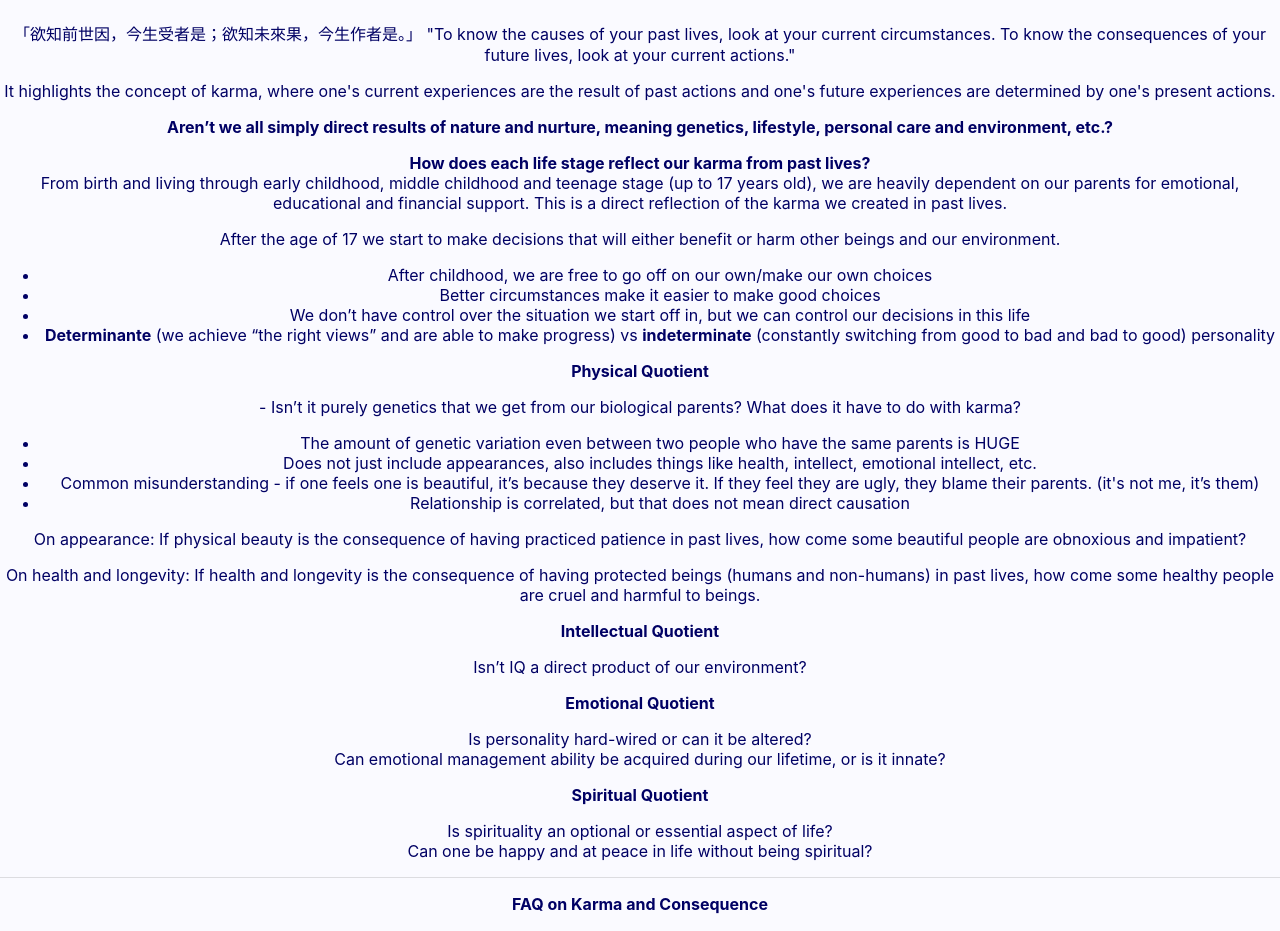
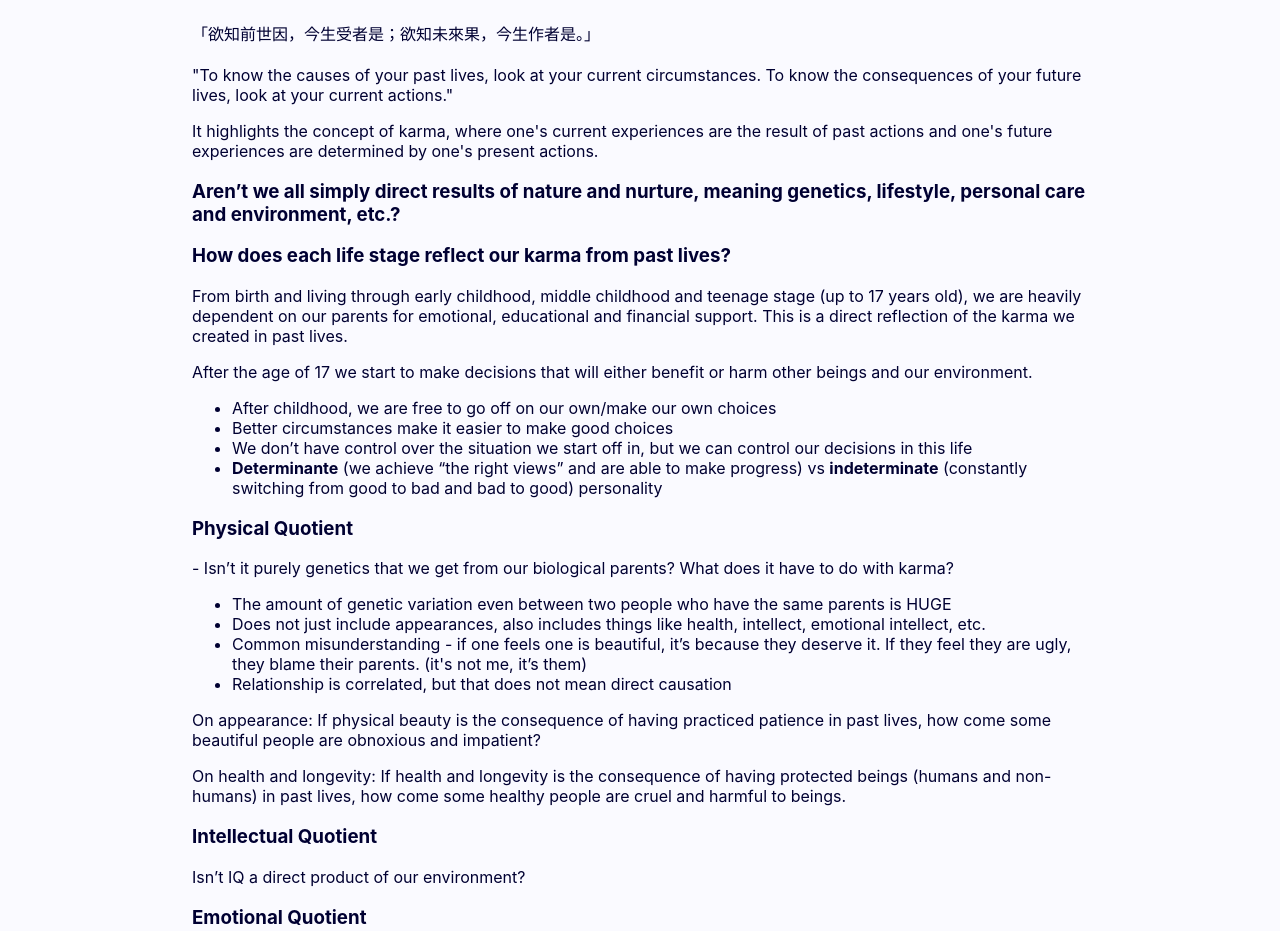
Before and after one commit to TheFloatingString/self-reflection-frontend, a React (Create React App) app: page /faq in a window 1280 px wide. Shown: the part 149-1080 px from the top of the page. Built offline with nearby package versions, Linux system fonts and the light colour scheme.

Commit message:
Add CSS styling changes

```diff
--- a/src/App.css
+++ b/src/App.css
@@ -1,19 +1,31 @@
 .App {
   text-align: center;
+  padding-left: 15%;
+  padding-right: 15%;
+  padding-bottom: 5%;
   /* background-image: `url(https://images.unsplash.com/photo-1428908728789-d2de25dbd4e2?ixlib=rb-4.0.3&ixid=MnwxMjA3fDB8MHxwaG90by1wYWdlfHx8fGVufDB8fHx8&auto=format&fit=crop&w=1470&q=80)`; */
-  background-color: rgba(250,250,255);
   top: 0px;
   position: absolute;
-  width: 100%;
-  /*height: 100vh;*/
-  color: rgba(0,0,100);
-  /*padding-top: 50px;*/
-  /* padding-bottom: 50px; */
-  /*margin-left: 50px;*/
-  /*margin-right: 50px;*/
+  color: rgba(0,0,50);
 }
 
+.AppFaq {
+  text-align: justify-all;
+  color: rgba(0,0,50);
+  padding-left: 15%;
+  padding-right: 15%;
+  padding-bottom: 5%;
+}
 
+body {
+  background-color: rgba(250,250,255);
+}
+
+/*.AppHolder {
+  width: 100%;
+}
+*/
+/*
 .App-logo {
   height: 40vmin;
   pointer-events: none;
@@ -38,7 +50,18 @@
 
 .App-link {
   color: #61dafb;
+}*/
+/*
+.App {
+  padding-left: 3%;
+  padding-right: 3%;
+  padding-bottom: 3%;
 }
+
+.content {
+  min-width:50%;
+  position: absolute;
+}*/
 
 @keyframes App-logo-spin {
   from {
@@ -68,6 +91,6 @@ nav {
 }
 
 a {
-  color: rgba(0,0,100);
+  color: rgba(0,0,50);
   font-weight: bold;
 }
--- a/src/App.js
+++ b/src/App.js
@@ -11,7 +11,8 @@ import LoginPage from './pages/LoginPage';
 
 function App() {
   return (
-    <div className='App'>
+    <div className='AppHolder'>
+      <div className='content'>
         <Router>
           <Routes>
             <Route exact path="/" element={<HomePage />} />
@@ -24,6 +25,7 @@ function App() {
           </Routes>
         </Router>
       </div>
+    </div>
   );
 }
 
--- a/src/pages/FaqPage.js
+++ b/src/pages/FaqPage.js
@@ -25,20 +25,21 @@ function FaqPage() {
   };
 
   return (
-    <div className='App'>
+    <div className='AppFaq'>
         <NavigationBar />
             <h1>Questions for Pondering</h1>
 
 
-<p>「欲知前世因，今生受者是；欲知未來果，今生作者是。」
+<p>「欲知前世因，今生受者是；欲知未來果，今生作者是。」 <br /><br />
 "To know the causes of your past lives, look at your current circumstances. To know the consequences of your future lives, look at your current actions." </p>
 
 <p>It highlights the concept of karma, where one's current experiences are the result of past actions and one's future experiences are determined by one's present actions.</p>
 
 
-<p><b>Aren’t we all simply direct results of nature and nurture, meaning genetics, lifestyle, personal care and environment, etc.?</b></p>
+<h3>Aren’t we all simply direct results of nature and nurture, meaning genetics, lifestyle, personal care and environment, etc.?</h3>
 
-<p><b>How does each life stage reflect our karma from past lives?</b><br/>
+<h3>How does each life stage reflect our karma from past lives?</h3>
+<p>
   From birth and living through early childhood, middle childhood and teenage stage (up to 17 years old), we are heavily dependent on our parents for emotional, educational and financial support. This is a direct reflection of the karma we created in past lives. </p>
 
   <p>After the age of 17 we start to make decisions that will either benefit or harm other beings and our environment. </p>
@@ -52,7 +53,7 @@ function FaqPage() {
 
 
 
-<p><b>Physical Quotient</b></p>
+<h3>Physical Quotient</h3>
 
 <p>- Isn’t it purely genetics that we get from our biological parents? What does it have to do with karma?</p>
 <ul>
@@ -67,25 +68,25 @@ function FaqPage() {
 <p>On health and longevity: If health and longevity is the consequence of having protected beings (humans and non-humans) in past lives, how come some healthy people are cruel and harmful to beings.</p>
 
 
-<p><b>Intellectual Quotient</b></p>
+<h3>Intellectual Quotient</h3>
 
 <p>Isn’t IQ a direct product of our environment?</p>
 
 
-<p><b>Emotional Quotient</b></p>
+<h3>Emotional Quotient</h3>
 
 <p>Is personality hard-wired or can it be altered? <br />
 Can emotional management ability be acquired during our lifetime, or is it innate?</p>
 
 
-<p><b>Spiritual Quotient</b></p>
+<h3>Spiritual Quotient</h3>
 
 <p>Is spirituality an optional or essential aspect of life? <br />
 Can one be happy and at peace in life without being spiritual?</p>
 
 <Divider />
 
-<p><b>FAQ on Karma and Consequence</b></p>
+<h3>FAQ on Karma and Consequence</h3>
 
 <p>If generosity from past lives leads to wealth in the present life, how come some rich people are notably stingy? </p>
 
--- a/src/pages/QuizPage.js
+++ b/src/pages/QuizPage.js
@@ -138,7 +138,7 @@ function QuizPage() {
 
 
 	const [currentStage, setCurrentStage] = useState(lifeStages[counter]);
-	const [currentAgeRange, setCurrentAgeRange] = useState(lifeStages[counter]);
+	const [currentAgeRange, setCurrentAgeRange] = useState(ageRanges[counter]);
 
 	let [graphData, setGraphData] = useState([]);
 
@@ -251,7 +251,7 @@ function QuizPage() {
 		<h1 id="self-reflection-title">Self-Reflection</h1>
 
 		<center>
-			<Card sx={{ width: 500 }}>
+			<Card sx={{ width: 350 }}>
 				<CardContent>
 					<Typography>
 								<p>「欲知前世因，今生受者是；欲知未來果，今生作者是。」</p>
@@ -265,7 +265,7 @@ function QuizPage() {
 
 
 		<h2>Current stage: {currentStage}</h2>
-		<h3>Age range: {currentAgeRange}</h3>
+		<h3>Age range: {currentAgeRange} years old</h3>
 
 		<Divider />
 
```
Lines whose indentation alone changed are shown as unchanged.
